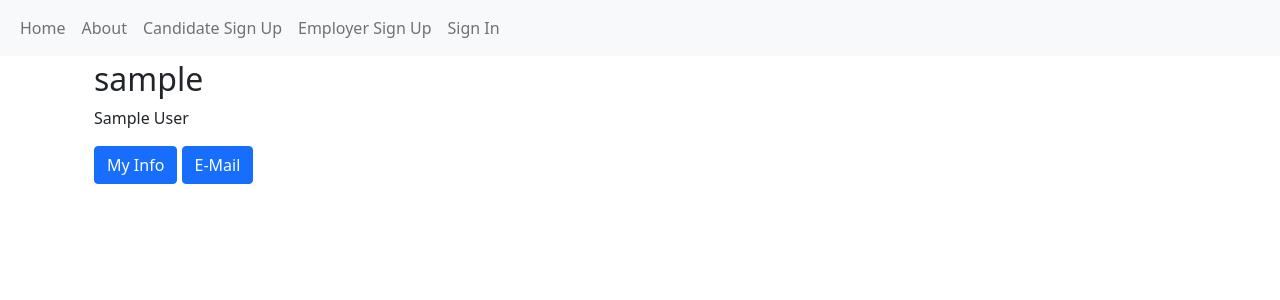
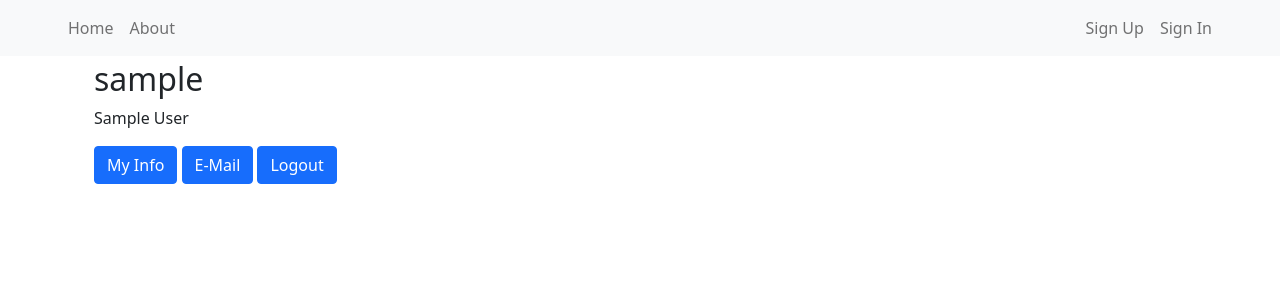
Before and after one commit to lokesh1729/job_board, a Django app: a page that uses job_board/templates/layout/navbar.html in a window 1280 px wide. Shown: the top 300 px of the page. Run offline with Django 3.2, Linux system fonts and the light colour scheme; the visitor is signed in with stand-in values (Sample User, id 1); data comes from the database, SQL or seed files in the repository; some libraries are stand-ins or nearby versions.

Commit message:
Fix navbar by adding more spaces, created a generic signup page

```diff
--- a/job_board/templates/layout/navbar.html
+++ b/job_board/templates/layout/navbar.html
@@ -1,68 +1,87 @@
 {% load user_filters static i18n %}
 <nav class="navbar navbar-expand-md navbar-light bg-light">
   <div class="container-fluid">
-    <button class="navbar-toggler navbar-toggler-right" type="button" data-bs-toggle="collapse"
-            data-bs-target="#navbarSupportedContent" aria-controls="navbarSupportedContent" aria-expanded="false"
+    <button class="navbar-toggler navbar-toggler-right"
+            type="button"
+            data-bs-toggle="collapse"
+            data-bs-target="#navbarSupportedContent"
+            aria-controls="navbarSupportedContent"
+            aria-expanded="false"
             aria-label="Toggle navigation">
       <span class="navbar-toggler-icon"></span>
     </button>
     <div class="collapse navbar-collapse" id="navbarSupportedContent">
-      <ul class="navbar-nav mr-auto">
+      <ul class="navbar-nav mr-auto tw-w-full">
         {% if request.user.is_authenticated and request.user.is_staff is False %}
           {% with is_candidate=request.user|is_candidate %}
             {% with is_employer=request.user|is_employer %}
               {% if is_candidate %}
+                <div class="tw-flex tw-justify-between tw-items-center tw-w-full">
+                  <div class="tw-mx-4 md:tw-mx-6 lg:tw-mx-12 xl:tw-mx-18 tw-flex tw-justify-between">
                     <li class="nav-item active">
-                <a class="nav-link" href="{% url 'candidate:dashboard' %}">Dashboard <span
-                  class="visually-hidden">(current)</span></a>
+                      <a class="nav-link" href="{% url 'candidate:dashboard' %}">Dashboard <span class="visually-hidden">(current)</span></a>
                     </li>
                     <li class="nav-item">
                       {# TODO : add link here #}
                       <a class="nav-link" href="#">Browse Jobs</a>
                     </li>
+                  </div>
+                  <div class="tw-mx-4 md:tw-mx-6 lg:tw-mx-12 xl:tw-mx-18 tw-flex tw-justify-between">
                     <li class="nav-item">
                       {# TODO : add link here #}
                       <a class="nav-link" href="#">Messages</a>
                     </li>
                     <li class="nav-item">
-                <a class="nav-link" href="{% url 'users:detail' request.user.username  %}">{% translate "My Profile" %}</a>
+                      <a class="nav-link"
+                         href="{% url 'users:detail' request.user.username  %}">{{request.user.username}}</a>
                     </li>
+                  </div>
+                </div>
               {% elif is_employer %}
+                <div class="tw-flex tw-justify-between tw-items-center tw-w-full">
+                  <div class="tw-mx-4 md:tw-mx-6 lg:tw-mx-12 xl:tw-mx-18 tw-flex tw-justify-between">
                     <li class="nav-item active">
-                <a class="nav-link" href="{% url 'candidate:dashboard' %}">Dashboard <span
-                  class="visually-hidden">(current)</span></a>
+                      <a class="nav-link" href="{% url 'candidate:dashboard' %}">Dashboard <span class="visually-hidden">(current)</span></a>
                     </li>
                     <li class="nav-item">
                       {# TODO : add link here #}
                       <a class="nav-link" href="#">Browse Candidates</a>
                     </li>
+                  </div>
+                  <div class="tw-mx-4 md:tw-mx-6 lg:tw-mx-12 xl:tw-mx-18 tw-flex tw-justify-between">
                     <li class="nav-item">
                       {# TODO : add link here #}
                       <a class="nav-link" href="#">Messages</a>
                     </li>
                     <li class="nav-item">
-                <a class="nav-link" href="{% url 'users:detail' request.user.username  %}">{% translate "My Profile" %}</a>
+                      <a class="nav-link"
+                         href="{% url 'users:detail' request.user.username  %}">{% translate "My Profile" %}</a>
                     </li>
+                  </div>
+                </div>
               {% endif %}
             {% endwith %}
           {% endwith %}
         {% else %}
+          <div class="tw-flex tw-justify-between tw-items-center tw-w-full">
+            <div class="tw-mx-4 md:tw-mx-6 lg:tw-mx-12 xl:tw-mx-18 tw-flex tw-justify-between">
               <li class="nav-item active">
                 <a class="nav-link" href="{% url 'home' %}">Home <span class="visually-hidden">(current)</span></a>
               </li>
               <li class="nav-item">
                 <a class="nav-link" href="{% url 'about' %}">About</a>
               </li>
+            </div>
+            <div class="tw-mx-4 md:tw-mx-6 lg:tw-mx-12 xl:tw-mx-18 tw-flex tw-justify-between">
               <li class="nav-item">
-            <a id="candidate-sign-up-link" class="nav-link" href="{% url 'candidate:signup' %}">{% translate "Candidate Sign Up" %}</a>
-          </li>
-          <li class="nav-item">
-            <a id="employer-sign-up-link" class="nav-link" href="{% url 'employer:signup' %}">{% translate "Employer Sign Up" %}</a>
+                <a id="sign-up-link" class="nav-link" href="{% url 'users:signup' %}">{% translate "Sign Up" %}</a>
               </li>
               <li class="nav-item">
                 {# URL provided by django-allauth/account/urls.py #}
                 <a id="log-in-link" class="nav-link" href="{% url 'account_login' %}">{% translate "Sign In" %}</a>
               </li>
+            </div>
+          </div>
         {% endif %}
       </ul>
     </div>
--- a/job_board/templates/users/user_detail.html
+++ b/job_board/templates/users/user_detail.html
@@ -23,6 +23,7 @@
   <div class="col-sm-12">
     <a class="btn btn-primary" href="{% url 'users:update' %}" role="button">My Info</a>
     <a class="btn btn-primary" href="{% url 'account_email' %}" role="button">E-Mail</a>
+    <a class="btn btn-primary" href="{% url 'account_logout' %}" role="button">Logout</a>
     <!-- Your Stuff: Custom user template urls -->
   </div>
 
--- a/job_board/users/urls.py
+++ b/job_board/users/urls.py
@@ -4,11 +4,13 @@
     user_detail_view,
     user_redirect_view,
     user_update_view,
+    UserSignupView,
 )
 
 app_name = "users"
 urlpatterns = [
     path("~redirect/", view=user_redirect_view, name="redirect"),
     path("~update/", view=user_update_view, name="update"),
-    path("<str:username>/", view=user_detail_view, name="detail"),
+    path("signup/", UserSignupView.as_view(), name="signup"),
+    path("<str:username>/", view=user_detail_view, name="detail")
 ]
--- a/job_board/users/views.py
+++ b/job_board/users/views.py
@@ -4,7 +4,9 @@
 from django.core.exceptions import PermissionDenied
 from django.urls import reverse
 from django.utils.translation import gettext_lazy as _
-from django.views.generic import DetailView, RedirectView, UpdateView
+from django.views.generic import DetailView, RedirectView, UpdateView, TemplateView
+
+from job_board.utils.mixins import LoginRedirectMixin
 
 User = get_user_model()
 
@@ -53,3 +55,6 @@
 
 
 user_redirect_view = UserRedirectView.as_view()
+
+class UserSignupView(TemplateView, LoginRedirectMixin):
+    template_name = "pages/signup.html"
```
Also changed, not shown: job_board/templates/pages/signup.html (added, +8 -0 lines), job_board/utils/mixins.py (+17 -0 lines), job_board/static/css/project.min.css. Lines whose indentation alone changed are shown as unchanged.
